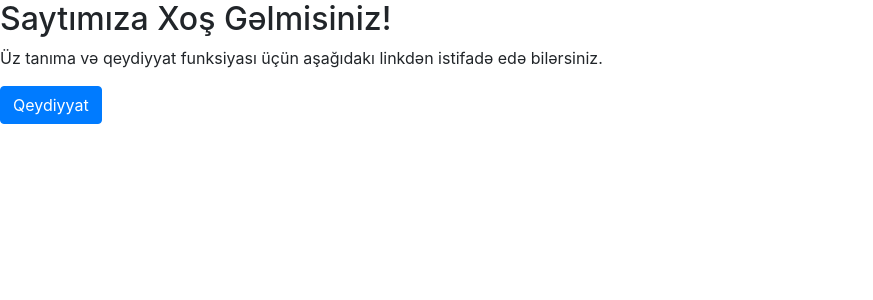
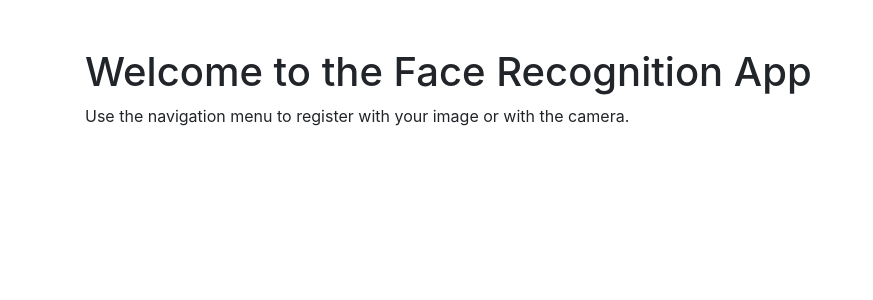
Before and after one commit to AdiltTeam/bonus, a Flask app: page / in a window 1280 px wide. Shown: the part 56-356 px from the top of the page, without its empty margins (0-873 px from the left). Run offline with Flask 3, Linux system fonts and the light colour scheme; some libraries are stand-ins or nearby versions.

Commit message:
Update index.html

```diff
--- a/templates/index.html
+++ b/templates/index.html
@@ -1,9 +1,8 @@
 {% extends 'base.html' %}
 
-{% block title %}Ana Səhifə{% endblock %}
-
 {% block content %}
-    <h2>Saytımıza Xoş Gəlmisiniz!</h2>
-    <p>Üz tanıma və qeydiyyat funksiyası üçün aşağıdakı linkdən istifadə edə bilərsiniz.</p>
-    <a href="{{ url_for('register') }}" class="btn btn-primary">Qeydiyyat</a>
+    <div class="container">
+        <h1 class="mt-5">Welcome to the Face Recognition App</h1>
+        <p>Use the navigation menu to register with your image or with the camera.</p>
+    </div>
 {% endblock %}
```
